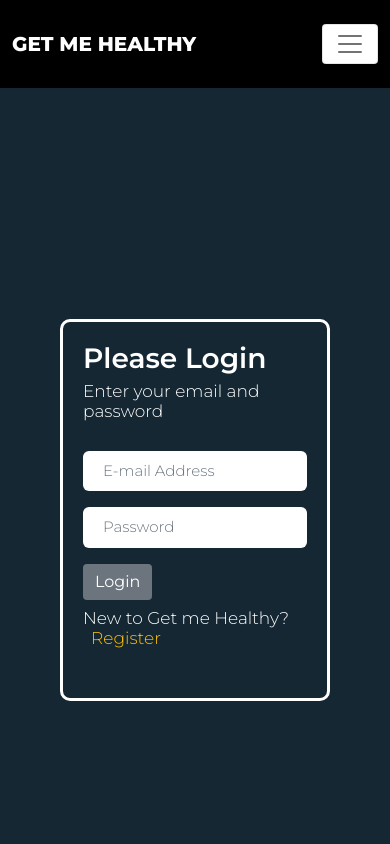
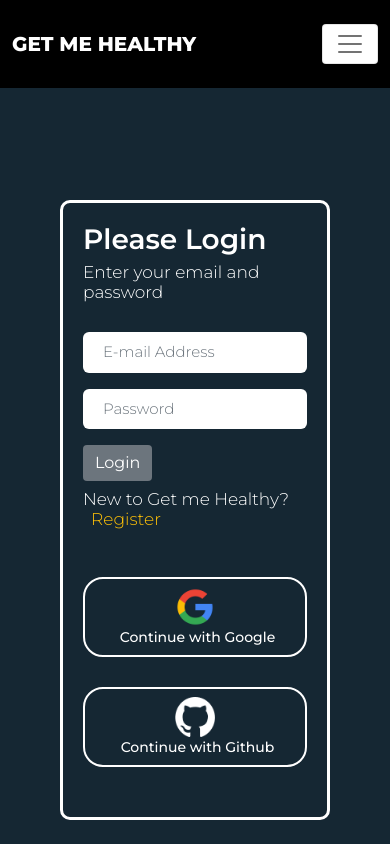
Before and after one commit to azalamin/get-me-healthy, a React (Create React App) app: page /login in a window 390 px wide. Shown: the top 844 px of the page. Built offline with nearby package versions, Linux system fonts and the light colour scheme; no server answers.

Commit message:
added google and github signin auth

```diff
--- a/src/components/Login/Login.js
+++ b/src/components/Login/Login.js
@@ -2,6 +2,7 @@ import React, { useEffect, useState } from "react";
 import { useSignInWithEmailAndPassword } from "react-firebase-hooks/auth";
 import { Link, useLocation, useNavigate } from "react-router-dom";
 import auth from "../../firebase.init";
+import SocialSignIn from "../SocialSignIn/SocialSignIn";
 import "./Login.css";
 
 const Login = () => {
@@ -93,6 +94,7 @@ const Login = () => {
                     <p className="mt-2 text-danger">{error?.message}</p>
                   </div>
                 </form>
+                <SocialSignIn></SocialSignIn>
               </div>
             </div>
           </div>
--- a/src/components/Register/Register.js
+++ b/src/components/Register/Register.js
@@ -3,6 +3,7 @@ import { useCreateUserWithEmailAndPassword } from "react-firebase-hooks/auth";
 import { Link, useNavigate } from "react-router-dom";
 import auth from "../../firebase.init";
 import Loading from "../../Loading/Loading";
+import SocialSignIn from "../SocialSignIn/SocialSignIn";
 
 const Register = () => {
   const [email, setEmail] = useState("");
@@ -112,6 +113,7 @@ const Register = () => {
                       <p className="text-danger ms-2">{CreateError?.message}</p>
                     </div>
                   </form>
+                  <SocialSignIn></SocialSignIn>
                 </div>
               </div>
             </div>
--- /dev/null
+++ b/src/components/SocialSignIn/SocialSignIn.css
@@ -0,0 +1,35 @@
+.social-btn {
+  border-radius: 20px;
+  text-align: center;
+  padding: 8px 10px;
+  border: 2px solid white;
+  cursor: pointer;
+}
+.social-btn:hover {
+  background-color: rgba(109, 109, 109, 0.256);
+}
+.social-btn img {
+  margin-left: 10px;
+}
+.social-btn span {
+  font-size: 16px;
+  font-weight: 500;
+  margin-left: 10px;
+}
+
+@media (max-width: 420px) {
+  .social-btn img {
+    width: 40px;
+    margin-left: 0px;
+  }
+  .social-btn span {
+    font-size: 14px;
+    margin-left: 5px;
+  }
+  .social-btn {
+    display: flex;
+    justify-content: center;
+    align-items: center;
+    flex-direction: column;
+  }
+}
--- /dev/null
+++ b/src/components/SocialSignIn/SocialSignIn.js
@@ -0,0 +1,42 @@
+import React, { useEffect } from "react";
+import { useSignInWithGithub, useSignInWithGoogle } from "react-firebase-hooks/auth";
+import { useNavigate } from "react-router-dom";
+import auth from "../../firebase.init";
+import github from "../../images/github.png";
+import google from "../../images/google-logo.png";
+import Loading from "../../Loading/Loading";
+import './SocialSignIn.css';
+
+const SocialSignIn = () => {
+    const [signInWithGoogle, user, loading, error] = useSignInWithGoogle(auth);
+    const [signInWithGithub, githubUser, githubLoading, githubError] = useSignInWithGithub(auth);
+    const navigate = useNavigate();
+
+    useEffect(() => {
+      if (user || githubUser) {
+        navigate("/");
+      }
+    }, [user, githubUser]);
+
+    if (loading || githubLoading) {
+        return <Loading></Loading>
+    }
+
+  return (
+    <div className="mt-5">
+      <p className="social-btn" onClick={() => signInWithGoogle()}>
+        <img width={30} src={google} alt="" />
+        <span>Continue with Google</span>
+      </p>
+      <p className="social-btn" onClick={() => signInWithGithub()}>
+        <img width={30} src={github} alt="" />
+        <span>Continue with Github</span>
+      </p>
+      <p className="text-danger mt-3">
+        {error?.message || githubError?.message}
+      </p>
+    </div>
+  );
+};
+
+export default SocialSignIn;
```
Also changed, not shown: src/images/github.png (added), src/images/google-logo.png (added).
